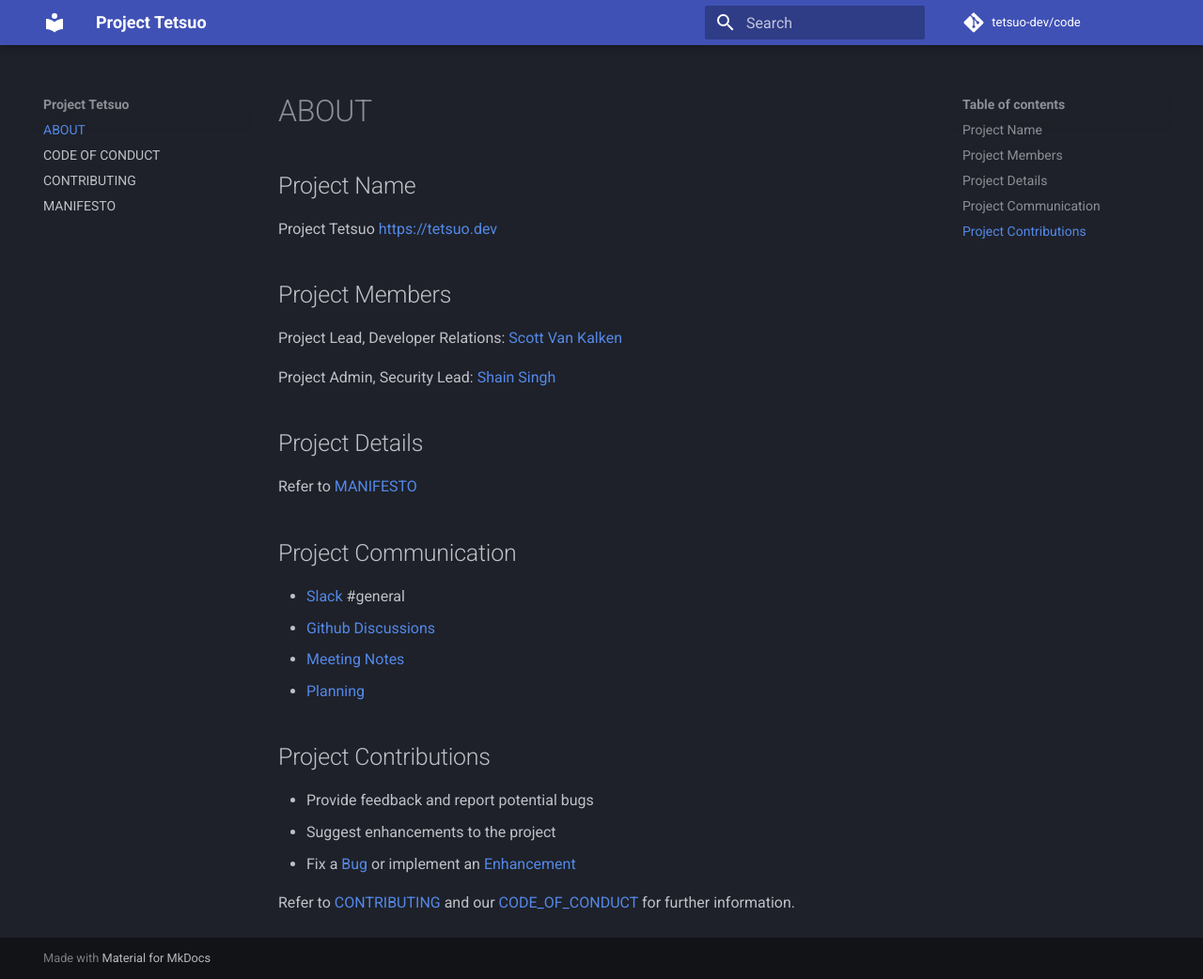
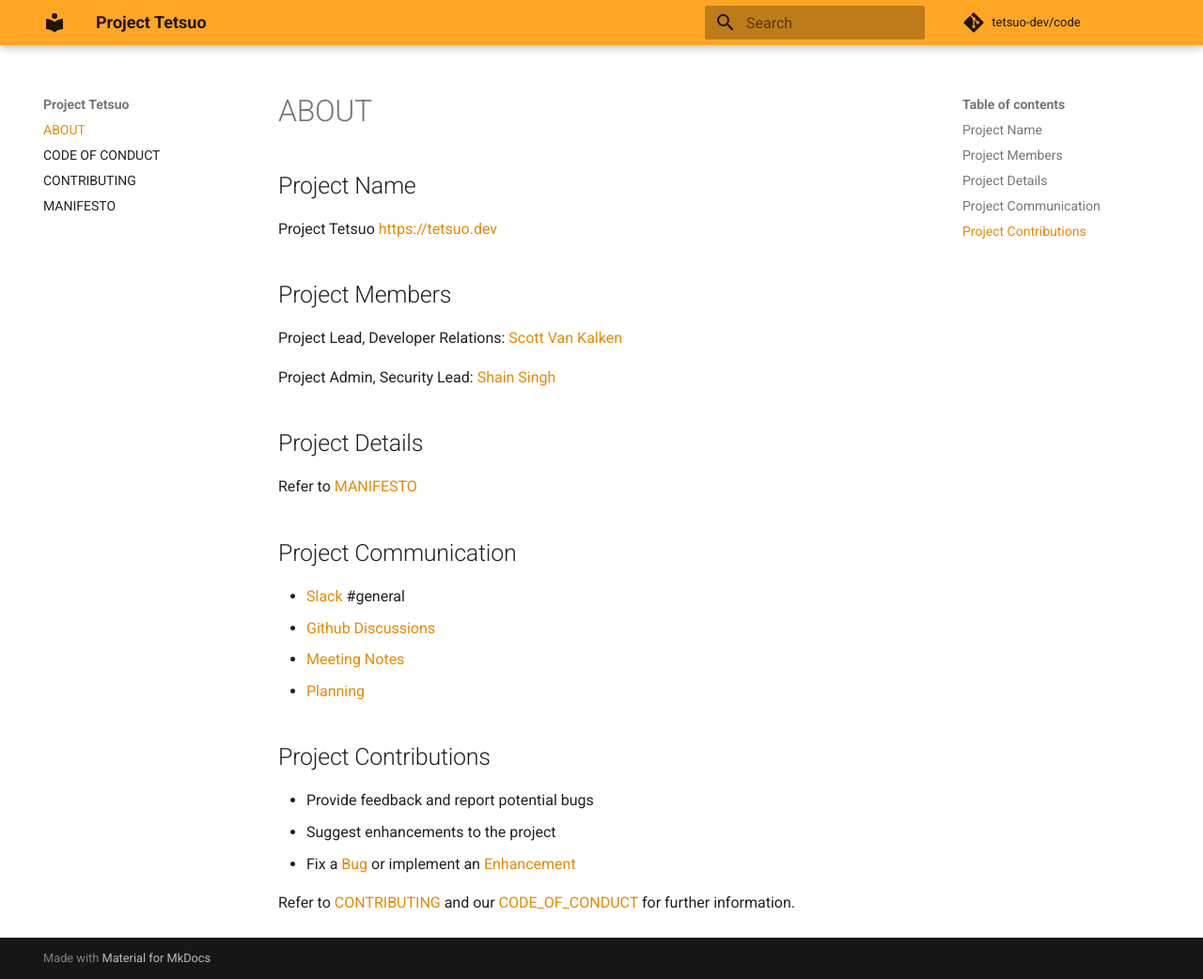
Before and after one commit to project-tetsuo/tetsuo.dev-website, an MkDocs documentation site: the page built from docs/index.md, in a window 1280 px wide and 1042 px high. Shown: the whole window at 94% size. Built offline with MkDocs 1.6.1 and Material for MkDocs 9.7.7, drawn with Linux system fonts in a browser that asks for light colours; comment, search, counter and statistics services are not loaded.

Commit message:
update accent colours

```diff
--- a/mkdocs.yml
+++ b/mkdocs.yml
@@ -11,8 +11,7 @@
     - search.highlight
     - search.share
   palette:
-    - scheme: slate
-    - primary: amber
+    - primary: orange
     - accent: amber
     # Palette toggle for light mode
     - scheme: yellow
```
